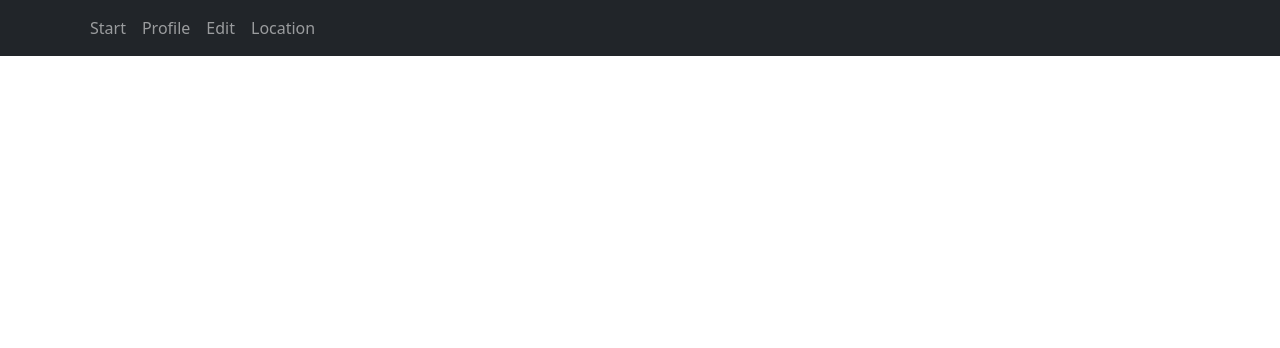
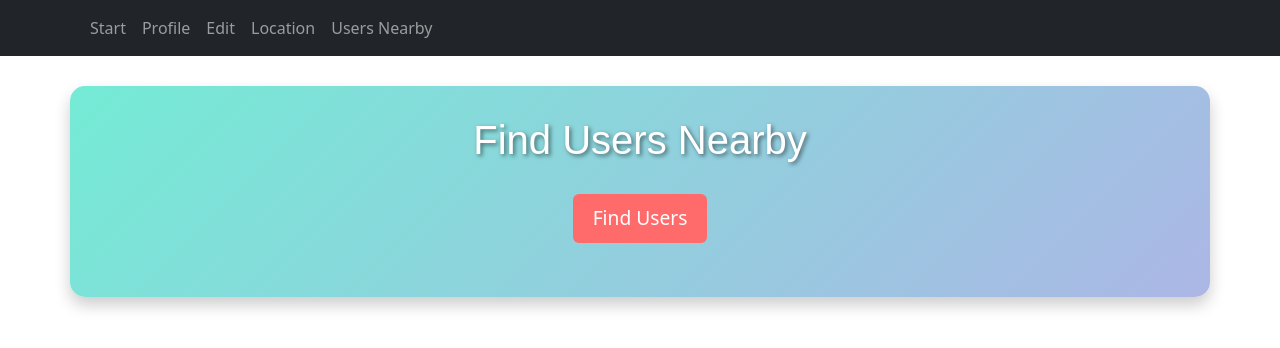
Before and after one commit to Nand2004/GeoConnect, a React (Create React App) app in the folder frontend/: page /findUsersNearby in a window 1280 px wide. Shown: the top 348 px of the page. Built offline with nearby package versions, Linux system fonts and the light colour scheme.

Commit message:
Created a new frontend page to display Users nearby

```diff
--- a/frontend/src/App.js
+++ b/frontend/src/App.js
@@ -12,6 +12,7 @@ import UserProfileImage from "./components/pages/userProfileImage";
 import { createContext, useState, useEffect } from "react";
 import getUserInfo from "./utilities/decodeJwt";
 import GeoLocation from './components/location/geoLocation'
+import FindUsersNearby from "./components/location/findUsersNearby";
 
 export const UserContext = createContext();
 
@@ -36,6 +37,8 @@ const App = () => {
           <Route path="/privateUserProfile" element={<PrivateUserProfile />} />
           <Route path="/userProfileImage" element={<UserProfileImage />} />
           <Route path="/geoLocation" element={< GeoLocation />} />
+          <Route path="/findUsersNearby" element={< FindUsersNearby />} />
+
         </Routes>
       </UserContext.Provider>
     </>
--- /dev/null
+++ b/frontend/src/components/location/findUsersNearby.js
@@ -0,0 +1,168 @@
+import React, { useState } from 'react';
+import axios from 'axios';
+import { Card, Button, Container, Row, Col, Spinner, Alert } from 'react-bootstrap';
+
+const FindUsersNearby = () => {
+  const [location, setLocation] = useState({ latitude: null, longitude: null });
+  const [nearbyUsers, setNearbyUsers] = useState([]);
+  const [loading, setLoading] = useState(false);
+  const [error, setError] = useState(null);
+  const [message, setMessage] = useState('');
+
+  // Get user's location
+  const getUserLocation = () => {
+    setLoading(true);
+    setError(null);
+    setMessage('');
+
+    if (navigator.geolocation) {
+      navigator.geolocation.getCurrentPosition(
+        (position) => {
+          setLocation({
+            latitude: position.coords.latitude,
+            longitude: position.coords.longitude,
+          });
+          findUsersNearby(position.coords.latitude, position.coords.longitude);
+        },
+        (error) => {
+          setLoading(false);
+          setError('Error getting your location. Please enable location access.');
+        }
+      );
+    } else {
+      setError('Geolocation is not supported by this browser.');
+      setLoading(false);
+    }
+  };
+
+  // Call API to find nearby users
+  const findUsersNearby = async (latitude, longitude) => {
+    try {
+      const response = await axios.get(`http://localhost:8081/user/locationGetNearby`, {
+        params: {
+          latitude,
+          longitude,
+          distance: 5000, // Customize the distance
+        },
+      });
+      setNearbyUsers(response.data);
+      if (response.data.length === 0) {
+        setMessage('No users found nearby.');
+      }
+    } catch (error) {
+      setError('Error finding nearby users.');
+    }
+    setLoading(false);
+  };
+
+  // Inline Styles
+  const containerStyle = {
+    background: 'linear-gradient(135deg, #74ebd5 0%, #acb6e5 100%)',
+    borderRadius: '15px',
+    padding: '30px',
+    boxShadow: '0 8px 16px rgba(0, 0, 0, 0.2)',
+    color: 'white',
+    marginTop: '30px',
+  };
+
+  const titleStyle = {
+    fontFamily: 'Montserrat, sans-serif',
+    fontSize: '2.5rem',
+    color: '#fff',
+    textShadow: '2px 2px 4px rgba(0, 0, 0, 0.5)',
+    marginBottom: '30px',
+  };
+
+  const buttonStyle = {
+    backgroundColor: '#ff6b6b',
+    border: 'none',
+    fontSize: '1.2rem',
+    transition: 'all 0.3s ease',
+    padding: '10px 20px',
+  };
+
+  const buttonHoverStyle = {
+    backgroundColor: '#ff4757',
+    transform: 'scale(1.05)',
+  };
+
+  const cardStyle = {
+    backgroundColor: '#2f3542',
+    border: 'none',
+    boxShadow: '0 4px 8px rgba(0, 0, 0, 0.2)',
+    borderRadius: '15px',
+    transition: 'transform 0.3s ease',
+    color: '#fff',
+  };
+
+  const cardHoverStyle = {
+    transform: 'scale(1.05)',
+  };
+
+  const gradientBgStyle = {
+    background: 'linear-gradient(135deg, #ff9a9e 0%, #fad0c4 100%)',
+  };
+
+  return (
+    <Container style={containerStyle}>
+      <h2 style={titleStyle} className="text-center">Find Users Nearby</h2>
+      <Row className="justify-content-center my-4">
+        <Col md="6" className="text-center">
+          <Button
+            onClick={getUserLocation}
+            style={buttonStyle}
+            className="find-users-btn"
+            onMouseEnter={(e) => (e.target.style.backgroundColor = '#ff4757')}
+            onMouseLeave={(e) => (e.target.style.backgroundColor = '#ff6b6b')}
+          >
+            {loading ? <Spinner animation="border" size="sm" /> : 'Find Users'}
+          </Button>
+        </Col>
+      </Row>
+
+      {error && (
+        <Row className="justify-content-center">
+          <Col md="6">
+            <Alert variant="danger">{error}</Alert>
+          </Col>
+        </Row>
+      )}
+
+      {message && (
+        <Row className="justify-content-center">
+          <Col md="6">
+            <Alert variant="info">{message}</Alert>
+          </Col>
+        </Row>
+      )}
+
+      {nearbyUsers.length > 0 && (
+        <Row>
+          {nearbyUsers.map((user, index) => (
+            <Col key={index} md={4} className="my-3">
+              <Card
+                style={cardStyle}
+                onMouseEnter={(e) => (e.currentTarget.style.transform = 'scale(1.05)')}
+                onMouseLeave={(e) => (e.currentTarget.style.transform = 'scale(1)')}
+                className="gradient-bg"
+              >
+                <Card.Body style={gradientBgStyle}>
+                  <Card.Title>{user.username}</Card.Title>
+                  <Card.Subtitle className="mb-2">
+                    <i className="fas fa-envelope"></i> {user.email}
+                  </Card.Subtitle>
+                  <Card.Text>
+                    <i className="fas fa-map-marker-alt"></i> Latitude: {user.location.coordinates[1]} <br />
+                    <i className="fas fa-map-marker-alt"></i> Longitude: {user.location.coordinates[0]}
+                  </Card.Text>
+                </Card.Body>
+              </Card>
+            </Col>
+          ))}
+        </Row>
+      )}
+    </Container>
+  );
+};
+
+export default FindUsersNearby;
--- a/frontend/src/components/navbar.js
+++ b/frontend/src/components/navbar.js
@@ -29,6 +29,7 @@ export default function Navbar() {
         <Nav.Link href="/privateUserProfile">Profile</Nav.Link>
         <Nav.Link href="/userProfileImage">Edit</Nav.Link>
         <Nav.Link href="/geoLocation">Location</Nav.Link>
+        <Nav.Link href="/findUsersNearby">Users Nearby</Nav.Link>
       </Nav>
     </Container>
   </ReactNavbar>
```
